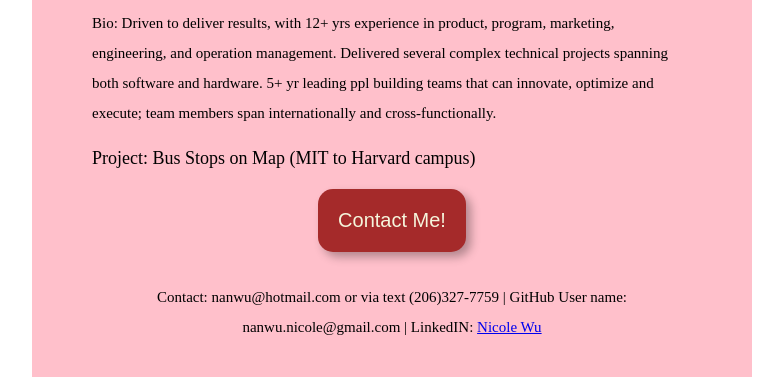
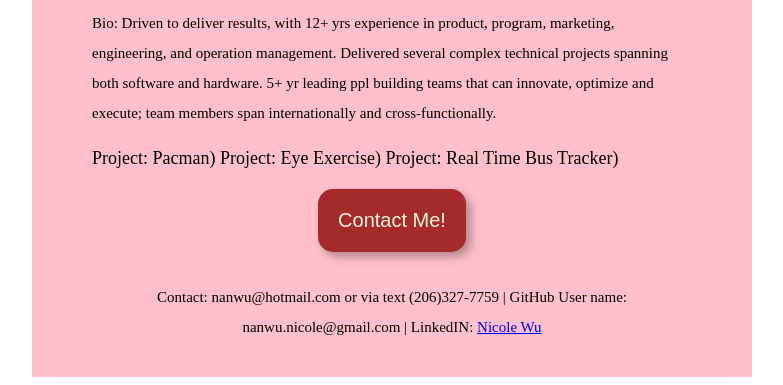
Before and after one commit to nicolenanwu/nicolenanwu.github.io, a plain HTML site: page index.html in a window 1280 px wide. Shown: the part 506-891 px from the top of the page, without its empty margins (248-1031 px from the left). Drawn offline with Linux system fonts and the light colour scheme.

Commit message:
Update index.html

```diff
--- a/index.html
+++ b/index.html
@@ -87,7 +87,21 @@
         target="_blank"
         class="learn-more"
       >
-        Project: Bus Stops on Map (MIT to Harvard campus)
+        Project: Pacman)
+      </a>
+      <a
+        href="https://nicolenanwu.github.io/nicolenanwumap.github.io/"
+        target="_blank"
+        class="learn-more"
+      >
+        Project: Eye Exercise)
+      </a>
+      <a
+        href="https://nicolenanwu.github.io/nicolenanwumap.github.io/"
+        target="_blank"
+        class="learn-more"
+      >
+        Project: Real Time Bus Tracker)
       </a>
       <button class="buy-button">Contact Me!</button>
       <p class="footer">
```
